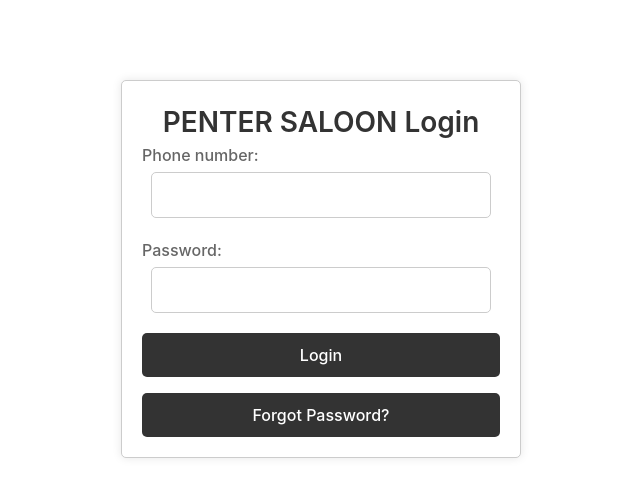
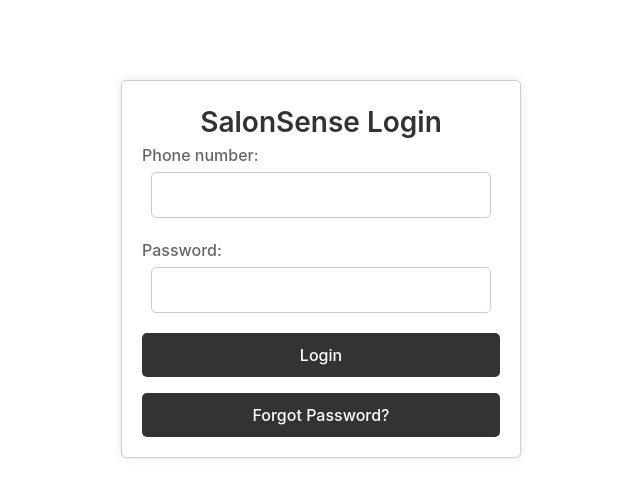
Before and after one commit to IsiteYves/salonsense, a React (Create React App) app: page / in a window 1280 px wide. Shown: the top 496 px of the page, without its empty margins (319-959 px from the left). Built offline with nearby package versions, Linux system fonts and the light colour scheme; no server answers.

Commit message:
[feat] refactor brand name

```diff
--- a/src/pages/Dashboard/Dashboard.jsx
+++ b/src/pages/Dashboard/Dashboard.jsx
@@ -147,7 +147,7 @@ const customStyles = {
 };
 
 const Abogoshi = () => {
-  document.title = "Penter Saloon | Abogoshi";
+  document.title = "SalonSense | Abogoshi";
   const isVisible = usePageVisibility();
   const [abakozi, setAbakozi] = useState([]);
 
@@ -479,7 +479,7 @@ const Abogoshi = () => {
 };
 
 const Kogosha = memo(() => {
-  document.title = "Penter Saloon | Amafaranga yavuye mu kogosha";
+  document.title = "SalonSense | Amafaranga yavuye mu kogosha";
   const isVisible = usePageVisibility();
   const [abogoshi, setAbogoshi] = useState([]);
   const [shownAbogoshi, setShownAbogoshi] = useState([]);
@@ -850,7 +850,7 @@ const Kogosha = memo(() => {
 });
 
 const AmafarangaAbagoshiBabikuje = memo(() => {
-  document.title = "Penter Saloon | Amafaranga Abagoshi Bahawe";
+  document.title = "SalonSense | Amafaranga Abagoshi Bahawe";
   const isVisible = usePageVisibility();
   const [abogoshi, setAbogoshi] = useState([]);
   const [barbLoading, setBarbLoading] = useState(false);
@@ -1104,7 +1104,7 @@ const AmafarangaAbagoshiBabikuje = memo(() => {
 });
 
 const Expenses = memo(() => {
-  document.title = "Penter Saloon | Amafaranga Yasotse Muri Saloon (Expenses)";
+  document.title = "SalonSense | Amafaranga Yasotse Muri Saloon (Expenses)";
   const isVisible = usePageVisibility();
   const [abogoshi, setAbogoshi] = useState([]);
   const [shownAbogoshi, setShownAbogoshi] = useState([]);
@@ -1396,7 +1396,7 @@ const Expenses = memo(() => {
 });
 
 const Cashiers = memo(() => {
-  document.title = "Penter Saloon | Aba Cashiers";
+  document.title = "SalonSense | Aba Cashiers";
   const isVisible = usePageVisibility();
   const [abakozi, setAbakozi] = useState([]);
   const [editMode1, setEditMode1] = useState(false);
@@ -2010,7 +2010,7 @@ const Dashboard = memo(() => {
   return (
     <DashboardStyled>
       <div className="sidebar">
-        <h2>Penter Saloon</h2>
+        <h2>SalonSense</h2>
         <h2 style={{ textTransform: "capitalize", padding: "0.7rem 2rem" }}>
           {usr?.names}&nbsp;&nbsp;
           <span style={{ fontSize: "14px", color: "green" }}>
--- a/src/pages/Login/Login.jsx
+++ b/src/pages/Login/Login.jsx
@@ -246,7 +246,7 @@ const Login = () => {
 
   return (
     <LoginStyled className="Login">
-      <h2>PENTER SALOON Login</h2>
+      <h2>SalonSense Login</h2>
       <form onSubmit={handleLogin}>
         <label htmlFor="username">Phone number:</label>
         <input
```
Also changed, not shown: 2 other files (tests, documents, lock files or other folders).
